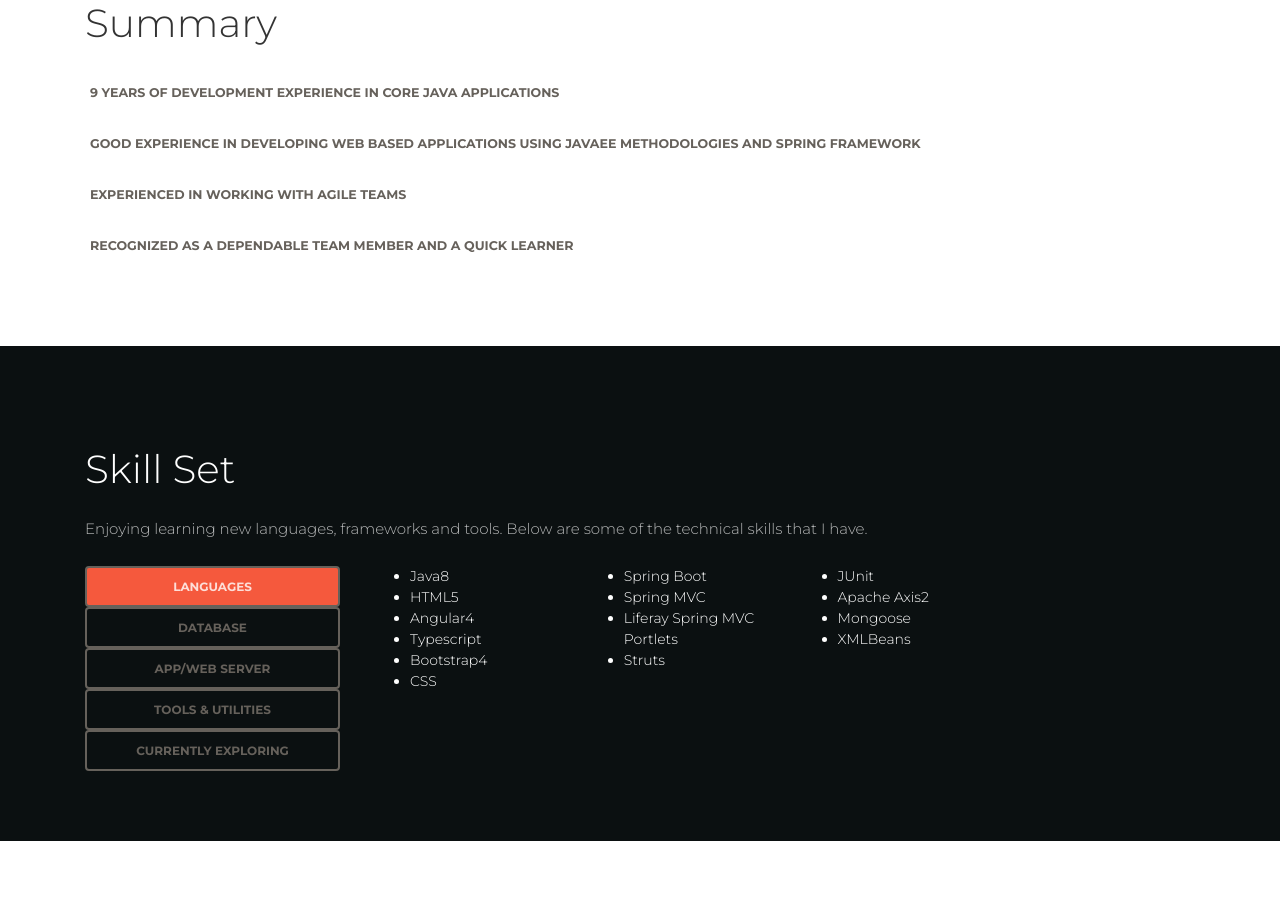
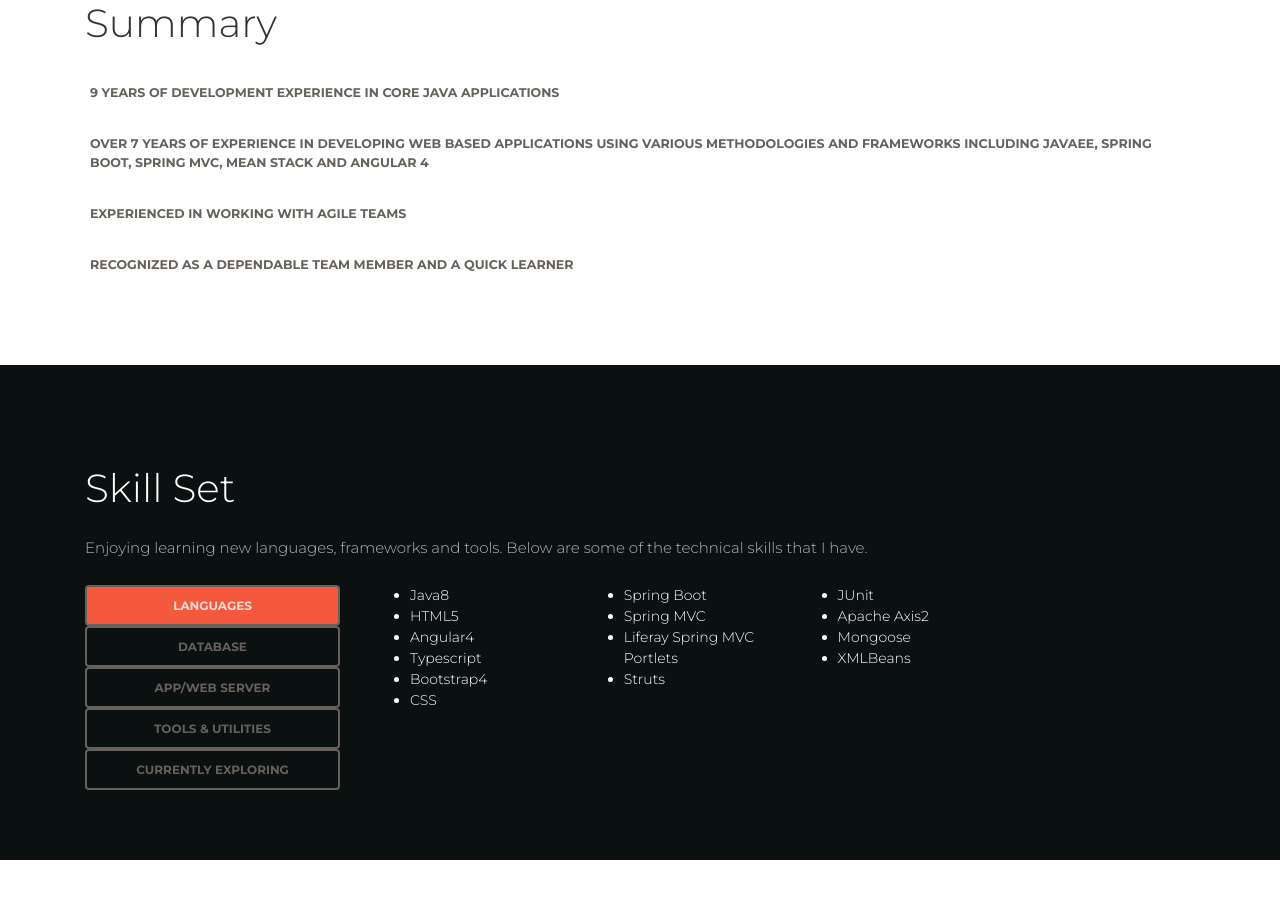
Before and after one commit to archana-vish/WebResume, an Angular app: page / in a window 1280 px wide. Shown: the part 900-1799 px from the top of the page. Built offline with nearby package versions, Linux system fonts and the light colour scheme.

Commit message:
changes to web summary

```diff
--- a/src/app/app.component.html
+++ b/src/app/app.component.html
@@ -69,7 +69,7 @@
                         </li>
                         <li class="list-group-item">
                             <h6>
-                                Good experience in developing web based applications using JavaEE methodologies and Spring framework
+                                Over 7 years of experience in developing web based applications using various methodologies and frameworks including JavaEE, Spring Boot, Spring MVC, MEAN stack and Angular 4
                             </h6>
                         </li>
                         <li class="list-group-item">
```
Also changed, not shown: 1 other file (tests, documents, lock files or other folders).
